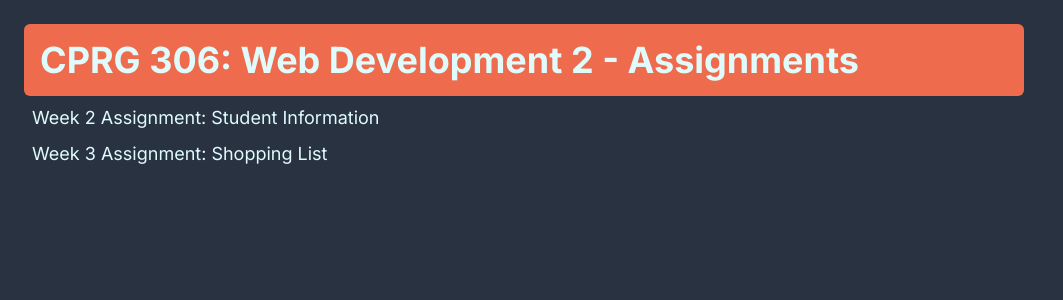
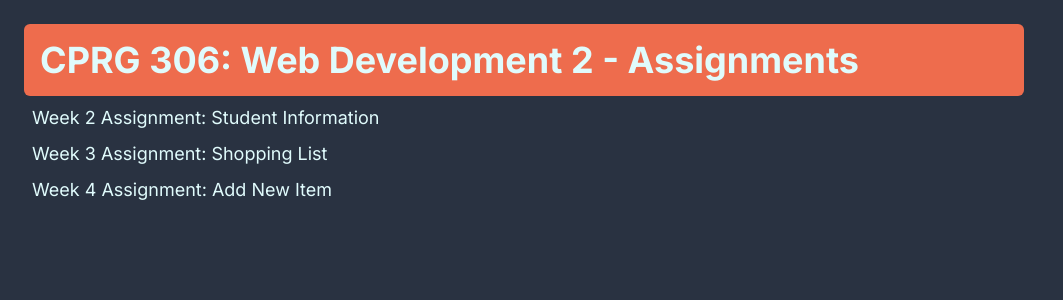
Before and after one commit to nataliey16/cprg306-assignments, a Next.js app: page / in a window 1280 px wide. Shown: the top 300 px of the page, without its empty margins (0-1063 px from the left). Built offline with nearby package versions, Linux system fonts and the light colour scheme.

Commit message:
Create week-4 add item component

```diff
--- a/app/page.js
+++ b/app/page.js
@@ -16,6 +16,9 @@ export default function Home() {
       <Link className={LINK_STYLES} href="week-3">
         Week 3 Assignment: Shopping List
       </Link>
+      <Link className={LINK_STYLES} href="week-4">
+        Week 4 Assignment: Add New Item
+      </Link>
     </main>
   );
 }
--- /dev/null
+++ b/app/week-4/new-item.js
@@ -0,0 +1,15 @@
+"use client";
+import { useState } from "react";
+
+import React from "react";
+
+const NewItem = () => {
+  //setVariables for - name, category, quantity
+  const [name, setName] = useState(""); //default value is an empty string
+  const [category, setCategory] = useState("produce"); //default value is "produce"
+  const [quantity, setQuantity] = useState(1); //default value is 1
+
+  return <div>NewItem</div>;
+};
+
+export default NewItem;
--- /dev/null
+++ b/app/week-4/page.js
@@ -0,0 +1,16 @@
+import React from "react";
+import NewItem from "./new-item";
+
+const page = () => {
+  return (
+    <div>
+      <Link className="underline m-4 text-[#E0FBFC]" href="/">
+        Return home
+      </Link>
+      <h1 className="m-4 text-[#E0FBFC] text-bold text-4xl">Add new item</h1>
+      <NewItem />
+    </div>
+  );
+};
+
+export default page;
```
